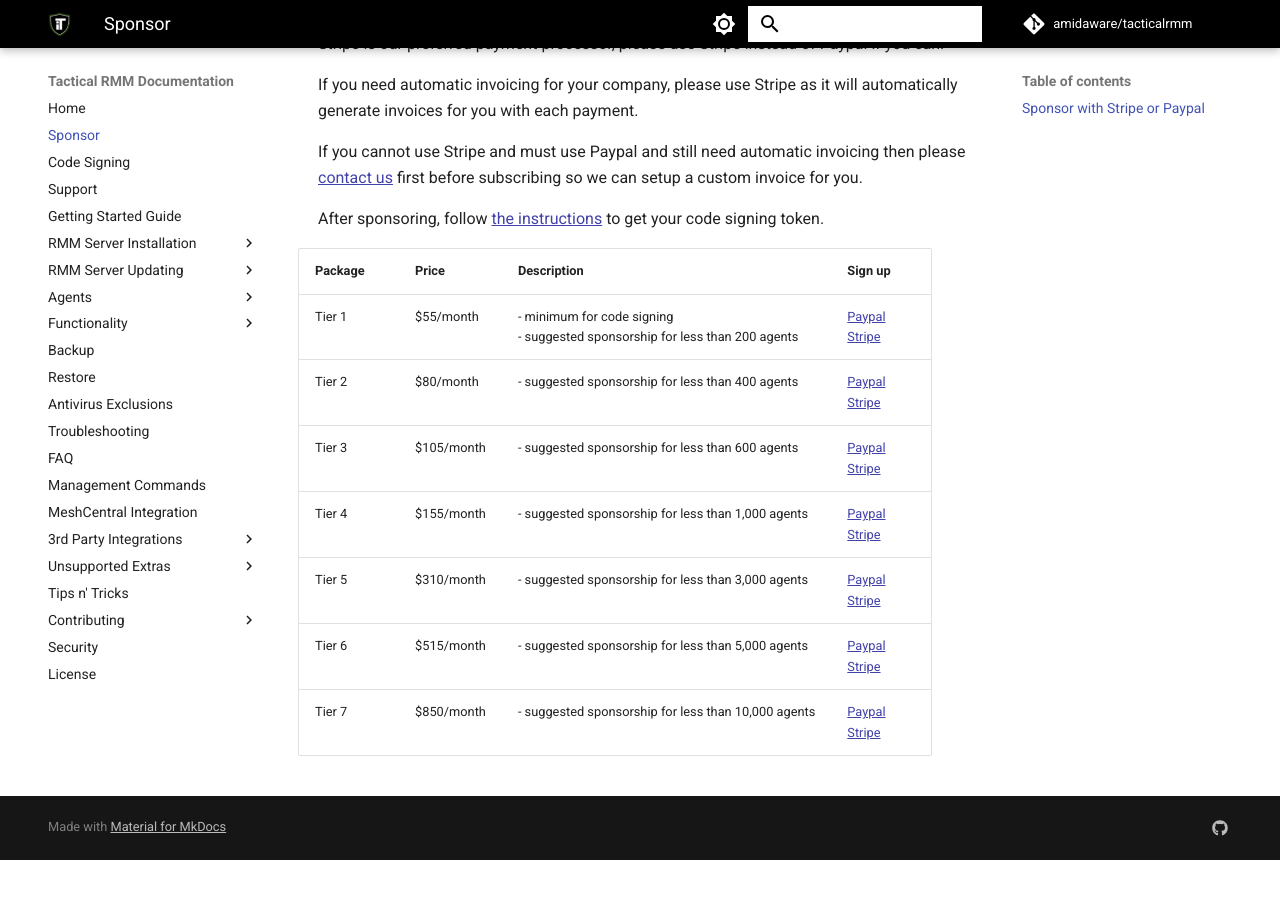
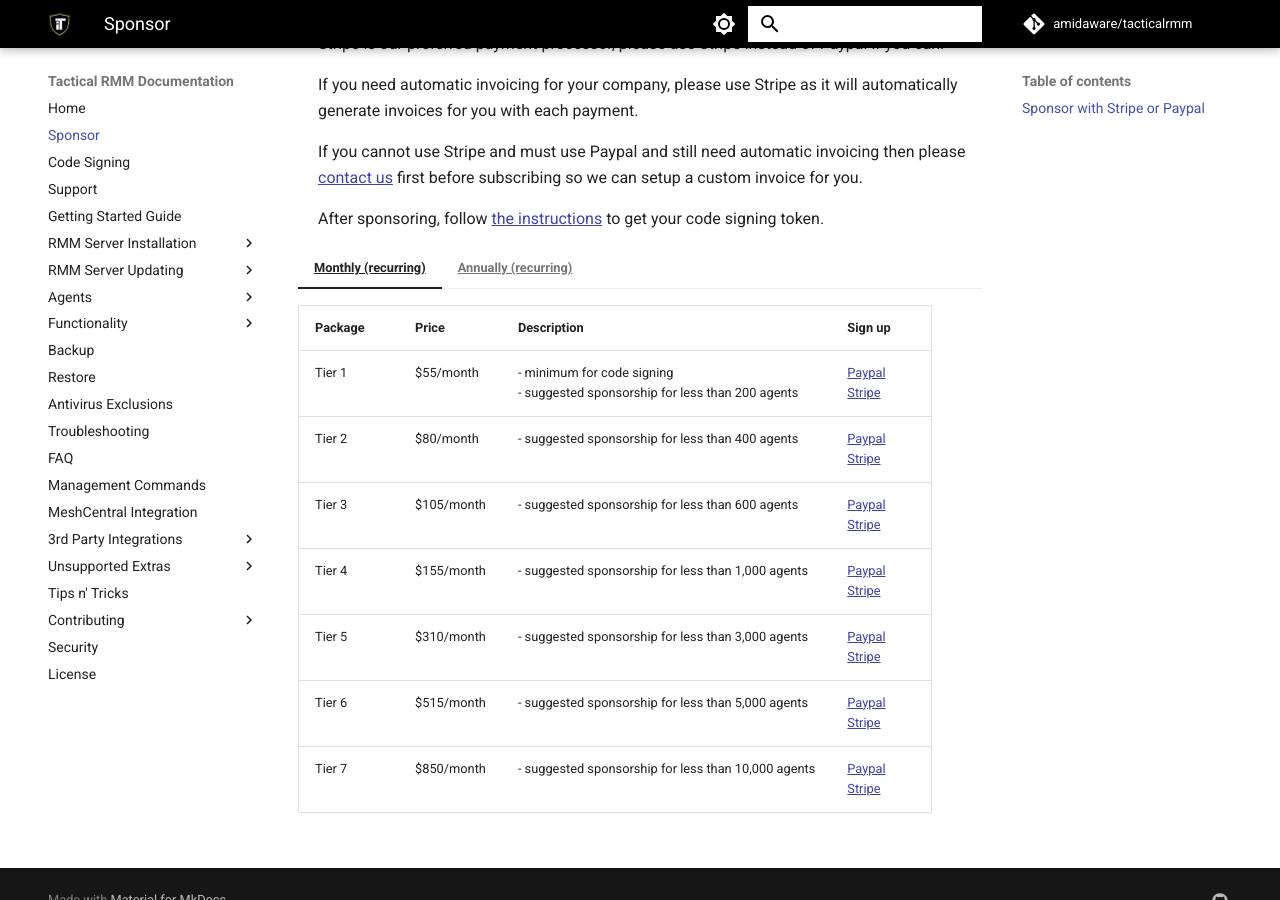
Before and after one commit to amidaware/trmm-docs, an MkDocs documentation site: the page built from docs/sponsor.md, in a window 1280 px wide and 900 px high, scrolled down 673 px. Built offline with MkDocs 1.6.1 and Material for MkDocs 9.7.7, drawn with Linux system fonts in a browser that asks for light colours; comment, search, counter and statistics services are not loaded; before the commit the page ends 1533 px from its top, so only the background shows below that; some of the changed lines change nothing that is shown.

Commit message:
Adding annual billing options

```diff
--- a/docs/sponsor.md
+++ b/docs/sponsor.md
@@ -18,12 +18,26 @@
 
 After sponsoring, follow [the instructions](code_signing.md#code-signing) to get your code signing token.
 
-| Package | Price | Description | Sign up |
-| --- | --- | --- | --- |
-| Tier 1 | $55/month | - minimum for code signing<br>- suggested sponsorship for less than 200 agents | [Paypal](https://www.paypal.com/webapps/billing/plans/subscribe?plan_id=P-8GF46962LC4592048MPWTBJY) <br />[Stripe](https://buy.stripe.com/cN228t4lD6Qc1Ak7ss) |
-| Tier 2 | $80/month | - suggested sponsorship for less than 400 agents | [Paypal](https://www.paypal.com/webapps/billing/plans/subscribe?plan_id=P-8N5333625F157823NMPWTDQI) <br />[Stripe](https://buy.stripe.com/4gwdRb6tL1vSceYeUW) |
-| Tier 3 | $105/month | - suggested sponsorship for less than 600 agents | [Paypal](https://www.paypal.com/webapps/billing/plans/subscribe?plan_id=P-63E24030E6802431TMPWURDY) <br />[Stripe](https://buy.stripe.com/aEU28t19r0rOfraeUX) |
-| Tier 4 | $155/month | - suggested sponsorship for less than 1,000 agents | [Paypal](https://www.paypal.com/webapps/billing/plans/subscribe?plan_id=P-3D6045112C172261AMPWURVI) <br />[Stripe](https://buy.stripe.com/fZe8wR8BT0rOgvedQU) |
-| Tier 5 | $310/month | - suggested sponsorship for less than 3,000 agents | [Paypal](https://www.paypal.com/webapps/billing/plans/subscribe?plan_id=P-20P602963T9792143MPWU43I) <br />[Stripe](https://buy.stripe.com/fZecN719r6Qc1Ak3ch) |
-| Tier 6 | $515/month | - suggested sponsorship for less than 5,000 agents | [Paypal](https://www.paypal.com/webapps/billing/plans/subscribe?plan_id=P-0YT33416MJ034200HMPWU5SY) <br />[Stripe](https://buy.stripe.com/fZe3cx05n7Ugen628e) |
-| Tier 7 | $850/month | - suggested sponsorship for less than 10,000 agents | [Paypal](https://www.paypal.com/webapps/billing/plans/subscribe?plan_id=P-8XU123051W432983WMPWVELQ) <br />[Stripe](https://buy.stripe.com/4gw7sN8BT2zWceYfZ5) |
+=== "Monthly (recurring)"
+
+    | Package | Price | Description | Sign up |
+    | --- | --- | --- | --- |
+    | Tier 1 | $55/month | - minimum for code signing<br>- suggested sponsorship for less than 200 agents | [Paypal](https://www.paypal.com/webapps/billing/plans/subscribe?plan_id=P-8GF46962LC4592048MPWTBJY) <br />[Stripe](https://buy.stripe.com/cN228t4lD6Qc1Ak7ss) |
+    | Tier 2 | $80/month | - suggested sponsorship for less than 400 agents | [Paypal](https://www.paypal.com/webapps/billing/plans/subscribe?plan_id=P-8N5333625F157823NMPWTDQI) <br />[Stripe](https://buy.stripe.com/4gwdRb6tL1vSceYeUW) |
+    | Tier 3 | $105/month | - suggested sponsorship for less than 600 agents | [Paypal](https://www.paypal.com/webapps/billing/plans/subscribe?plan_id=P-63E24030E6802431TMPWURDY) <br />[Stripe](https://buy.stripe.com/aEU28t19r0rOfraeUX) |
+    | Tier 4 | $155/month | - suggested sponsorship for less than 1,000 agents | [Paypal](https://www.paypal.com/webapps/billing/plans/subscribe?plan_id=P-3D6045112C172261AMPWURVI) <br />[Stripe](https://buy.stripe.com/fZe8wR8BT0rOgvedQU) |
+    | Tier 5 | $310/month | - suggested sponsorship for less than 3,000 agents | [Paypal](https://www.paypal.com/webapps/billing/plans/subscribe?plan_id=P-20P602963T9792143MPWU43I) <br />[Stripe](https://buy.stripe.com/fZecN719r6Qc1Ak3ch) |
+    | Tier 6 | $515/month | - suggested sponsorship for less than 5,000 agents | [Paypal](https://www.paypal.com/webapps/billing/plans/subscribe?plan_id=P-0YT33416MJ034200HMPWU5SY) <br />[Stripe](https://buy.stripe.com/fZe3cx05n7Ugen628e) |
+    | Tier 7 | $850/month | - suggested sponsorship for less than 10,000 agents | [Paypal](https://www.paypal.com/webapps/billing/plans/subscribe?plan_id=P-8XU123051W432983WMPWVELQ) <br />[Stripe](https://buy.stripe.com/4gw7sN8BT2zWceYfZ5) |
+
+=== "Annually (recurring)"
+
+    | Package | Price | Description | Sign up |
+    | --- | --- | --- | --- |
+    | Tier 1 | $55/month | - minimum for code signing<br>- suggested sponsorship for less than 200 agents | [Paypal](https://www.paypal.com/webapps/billing/plans/subscribe?plan_id=P-8GF46962LC4592048MPWTBJY) <br />[Stripe](https://buy.stripe.com/cN228t4lD6Qc1Ak7ss) |
+    | Tier 2 | $80/month | - suggested sponsorship for less than 400 agents | [Paypal](https://www.paypal.com/webapps/billing/plans/subscribe?plan_id=P-8N5333625F157823NMPWTDQI) <br />[Stripe](https://buy.stripe.com/4gwdRb6tL1vSceYeUW) |
+    | Tier 3 | $105/month | - suggested sponsorship for less than 600 agents | [Paypal](https://www.paypal.com/webapps/billing/plans/subscribe?plan_id=P-63E24030E6802431TMPWURDY) <br />[Stripe](https://buy.stripe.com/aEU28t19r0rOfraeUX) |
+    | Tier 4 | $155/month | - suggested sponsorship for less than 1,000 agents | [Paypal](https://www.paypal.com/webapps/billing/plans/subscribe?plan_id=P-3D6045112C172261AMPWURVI) <br />[Stripe](https://buy.stripe.com/fZe8wR8BT0rOgvedQU) |
+    | Tier 5 | $310/month | - suggested sponsorship for less than 3,000 agents | [Paypal](https://www.paypal.com/webapps/billing/plans/subscribe?plan_id=P-20P602963T9792143MPWU43I) <br />[Stripe](https://buy.stripe.com/fZecN719r6Qc1Ak3ch) |
+    | Tier 6 | $515/month | - suggested sponsorship for less than 5,000 agents | [Paypal](https://www.paypal.com/webapps/billing/plans/subscribe?plan_id=P-0YT33416MJ034200HMPWU5SY) <br />[Stripe](https://buy.stripe.com/fZe3cx05n7Ugen628e) |
+    | Tier 7 | $850/month | - suggested sponsorship for less than 10,000 agents | [Paypal](https://www.paypal.com/webapps/billing/plans/subscribe?plan_id=P-8XU123051W432983WMPWVELQ) <br />[Stripe](https://buy.stripe.com/4gw7sN8BT2zWceYfZ5) |
```
